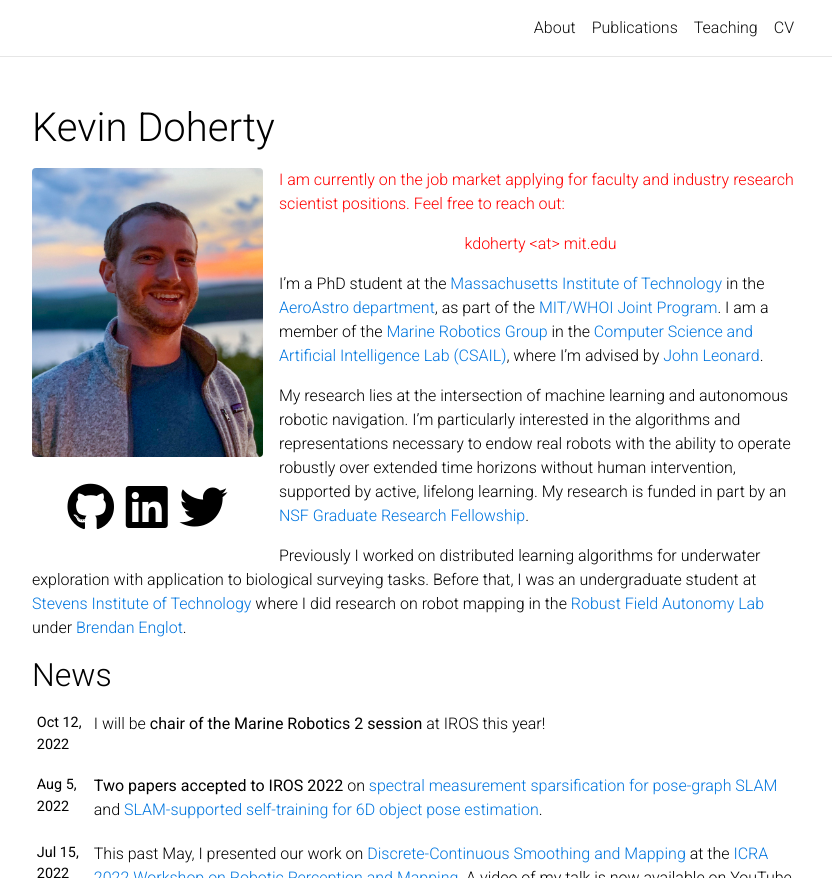
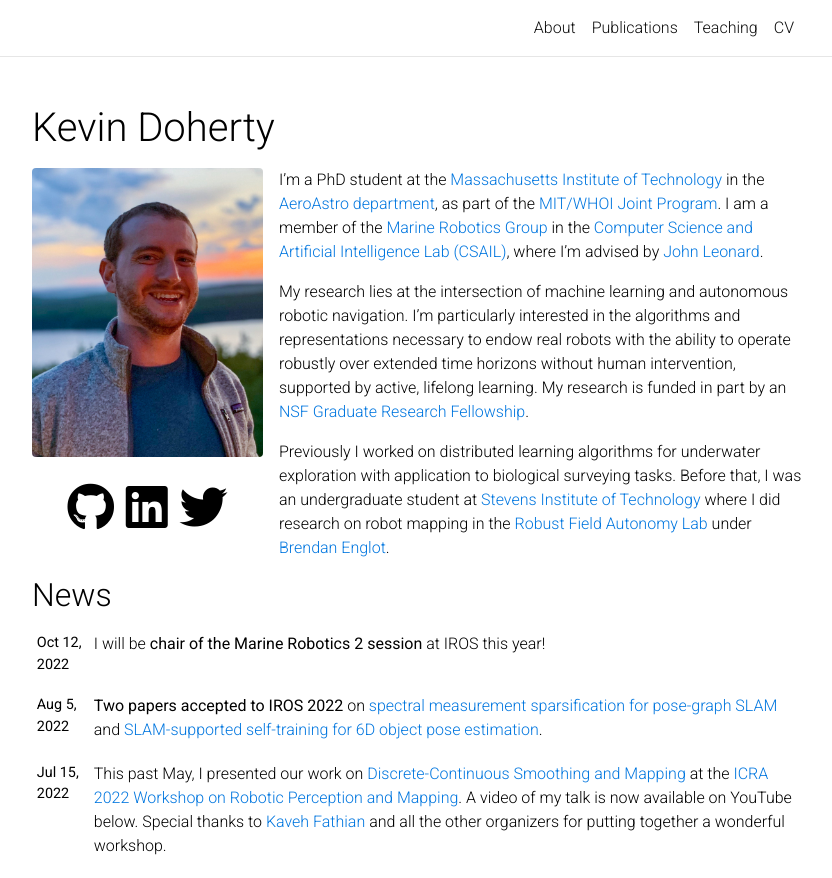
Before and after one commit to keevindoherty/keevindoherty.github.io, a Jekyll site: the page built from _pages/about.md, in a window 1280 px wide and 900 px high, cut to the strip 0-878 px from the top of the window. Shown: the whole strip, without its empty margins (223-1055 px from the left). Built offline with Jekyll 4.4.1, drawn with Linux system fonts in a browser that asks for light colours; full-size pictures stand in for the smaller copies a plugin makes; comment, search, counter and statistics services are not loaded; a style sheet for code colours, icons or effects is not loaded.

Commit message:
Remove note.

```diff
--- a/_pages/about.md
+++ b/_pages/about.md
@@ -13,10 +13,6 @@ news: true  # includes a list of news items
 selected_papers: true # includes a list of papers marked as "selected={true}"
 social: true  # includes social icons at the bottom of the page
 ---
-
-<p style="color:red;">I am currently on the job market applying for faculty and industry research scientist positions. Feel free to reach out:</p>
-
-<p style="color:red;text-align:center;"> kdoherty &lt;at&gt; mit.edu </p>
 
 I'm a PhD student at the <a href="http://www.mit.edu/">Massachusetts Institute
 of Technology</a> in the <a href="http://aeroastro.mit.edu/">AeroAstro
```
